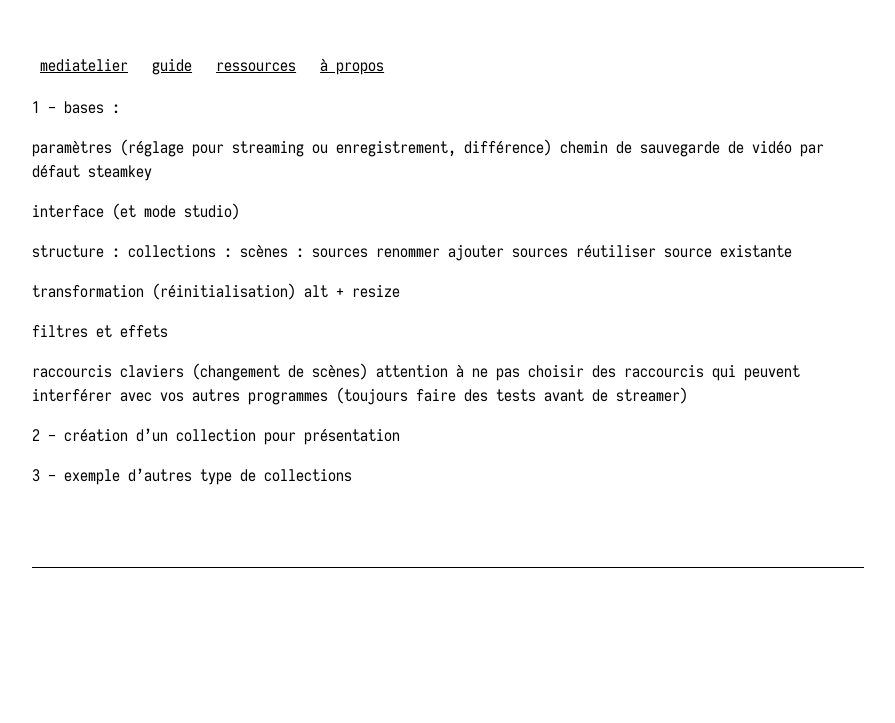
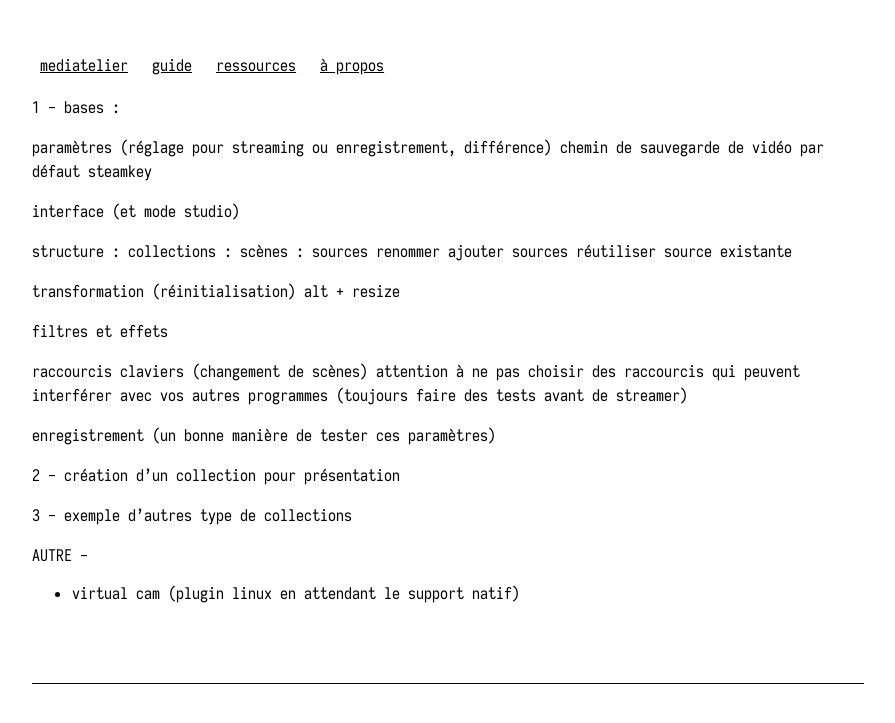
Before and after one commit to darkbeanbbq/mediatelier, a Jekyll site: the page built from guide/obs/to-do.md, in a window 1280 px wide. Shown: the top 723 px of the page, without its empty margins (192-1087 px from the left). Built offline with Jekyll 4.4.1, drawn with Linux system fonts in a browser that asks for light colours; our own code applies the rules of GitHub Pages for plain Markdown files.

Commit message:
modif todo

```diff
--- a/guide/obs/to-do.md
+++ b/guide/obs/to-do.md
@@ -22,7 +22,16 @@
 attention à ne pas choisir des raccourcis qui peuvent interférer avec vos autres programmes (toujours faire des tests avant de streamer)
 
 
+enregistrement (un bonne manière de tester ces paramètres)
+
 2 - création d'un collection pour présentation
 
 
 3 - exemple d'autres type de collections
+
+
+
+
+
+AUTRE -
+- virtual cam (plugin linux en attendant le support natif)
```
